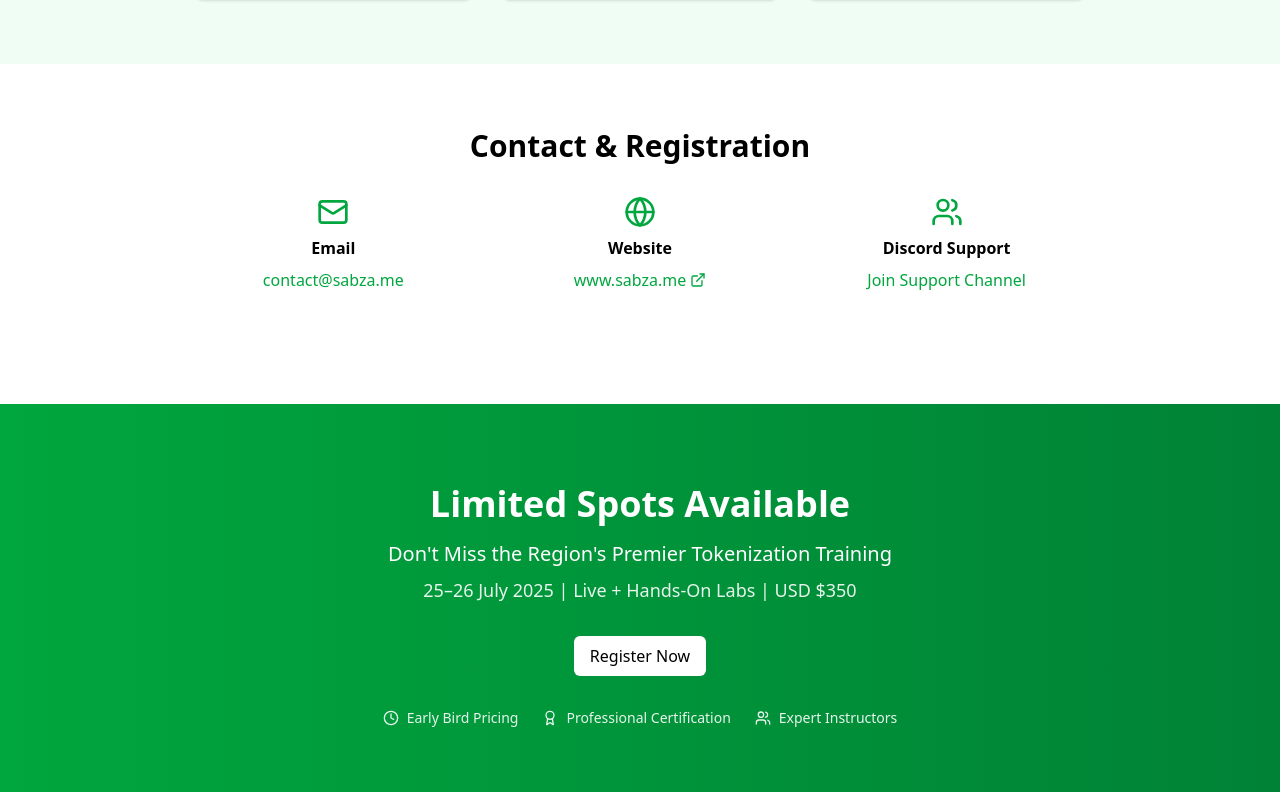
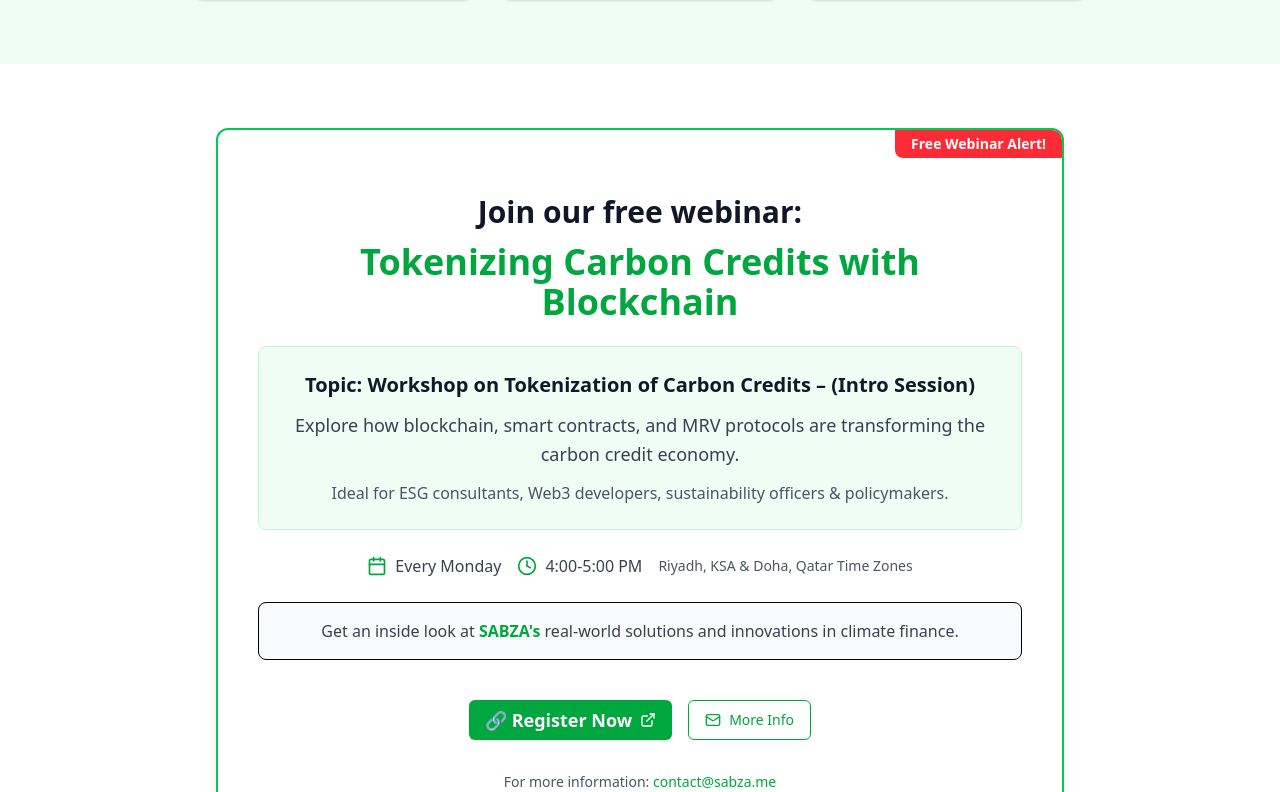
Before and after one commit to ManahilMustafa/SABZA-Workshop, a React (Vite) app: page / in a window 1280 px wide. Shown: the part 3648-4440 px from the top of the page. Built offline with nearby package versions, Linux system fonts and the light colour scheme.

Commit message:
webinar card is added

```diff
--- a/src/App.jsx
+++ b/src/App.jsx
@@ -7,6 +7,7 @@ import { HandsOnLabs } from "./components/hands-on-labs";
 import { Header } from "./components/header";
 import { HeroSection } from "./components/hero-section";
 import { InvestmentCertification } from "./components/investment-certification";
+import WebinarTeaser from "./components/webinar-teaser";
 import { WorkshopAgenda } from "./components/workshop-agenda";
 import { WorkshopOverview } from "./components/workshop-overview";
 
@@ -22,6 +23,7 @@ export default function SabzaWorkshopLanding() {
       <CaseStudies />
       <HandsOnLabs />
       <InvestmentCertification />
+       <WebinarTeaser />
       <ContactRegistration />
       <CallToAction />
       <Footer />
--- /dev/null
+++ b/src/components/webinar-teaser.jsx
@@ -0,0 +1,103 @@
+import { Calendar, Clock, Mail, ExternalLink } from "lucide-react"
+import { Button } from "@/components/ui/button"
+import { Card, CardContent } from "@/components/ui/card"
+
+export default function WebinarTeaser() {
+  return (
+    <section className="w-full py-12 md:py-16 ">
+      <div className="container px-4 md:px-6 max-w-4xl mx-auto">
+        <Card className="border-2 border-green-500 shadow-lg bg-white relative overflow-hidden">
+          {/* Alert Badge */}
+          <div className="absolute top-0 right-0 bg-red-500 text-white px-4 py-1 text-sm font-semibold rounded-bl-lg">
+            Free Webinar Alert!
+          </div>
+
+          <CardContent className="p-8 md:p-10">
+            <div className="text-center space-y-6">
+              {/* Main Heading */}
+              <div className="space-y-3">
+                <h2 className="text-2xl md:text-3xl font-bold text-gray-900">Join our free webinar:</h2>
+                <h3 className="text-3xl md:text-4xl font-bold text-green-600">
+                  Tokenizing Carbon Credits with Blockchain
+                </h3>
+              </div>
+
+              {/* Topic Description */}
+              <div className="bg-green-50 rounded-lg p-6 border border-green-200">
+                <h4 className="text-xl font-semibold text-gray-900 mb-3">
+                  Topic: Workshop on Tokenization of Carbon Credits – (Intro Session)
+                </h4>
+                <p className="text-gray-700 text-lg leading-relaxed">
+                   Explore how blockchain, smart contracts, and MRV protocols are transforming the carbon credit
+                  economy.
+                </p>
+                <p className="text-gray-600 mt-3 font-medium">
+                  Ideal for ESG consultants, Web3 developers, sustainability officers & policymakers.
+                </p>
+              </div>
+
+              {/* Date & Time Info */}
+              <div className="flex flex-col md:flex-row gap-4 justify-center items-center text-gray-700">
+                <div className="flex items-center gap-2">
+                  <Calendar className="h-5 w-5 text-green-600" />
+                  <span className="font-medium">Every Monday</span>
+                </div>
+                <div className="flex items-center gap-2">
+                  <Clock className="h-5 w-5 text-green-600" />
+                  <span className="font-medium">4:00-5:00 PM</span>
+                </div>
+                <div className="text-sm text-gray-600">Riyadh, KSA & Doha, Qatar Time Zones</div>
+              </div>
+
+              {/* SABZA Info */}
+              <div className="bg-gray-50 rounded-lg p-4 border">
+                <p className="text-gray-700">
+                  Get an inside look at <span className="font-semibold text-green-600">SABZA's</span> real-world
+                  solutions and innovations in climate finance.
+                </p>
+              </div>
+
+              {/* Action Buttons */}
+              <div className="flex flex-col sm:flex-row gap-4 justify-center items-center pt-4">
+                <Button
+                  asChild
+                  size="lg"
+                  className="bg-green-600 hover:bg-green-700 text-white px-8 py-3 text-lg font-semibold"
+                >
+                  <a
+                    href="https://www.meetup.com/doha-carbon-footprint-meetup-group/events/309587687/"
+                    target="_blank"
+                    rel="noopener noreferrer"
+                    className="flex items-center gap-2"
+                  >
+                    🔗 Register Now
+                    <ExternalLink className="h-4 w-4" />
+                  </a>
+                </Button>
+
+                <Button
+                  variant="outline"
+                  size="lg"
+                  asChild
+                  className="border-green-600 text-green-600 hover:bg-green-50 px-6 py-3 bg-transparent"
+                >
+                  <a href="mailto:contact@sabza.me" className="flex items-center gap-2">
+                    <Mail className="h-4 w-4" /> More Info
+                  </a>
+                </Button>
+              </div>
+
+              {/* Contact Info */}
+              <div className="text-sm text-gray-600 pt-2">
+                For more information:{" "}
+                <a href="mailto:contact@sabza.me" className="text-green-600 hover:underline font-medium">
+                  contact@sabza.me
+                </a>
+              </div>
+            </div>
+          </CardContent>
+        </Card>
+      </div>
+    </section>
+  )
+}
```
